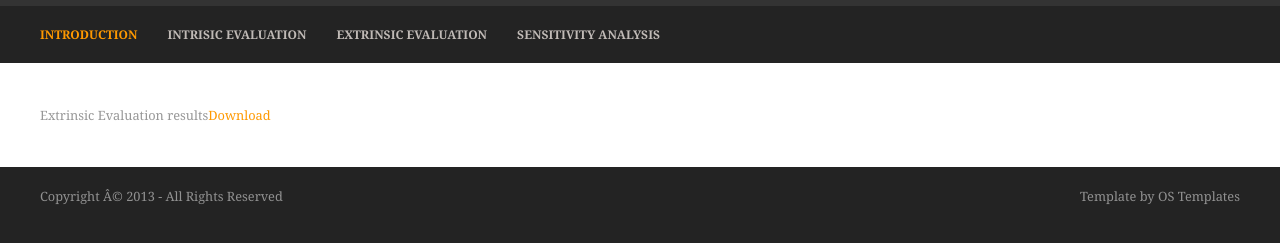
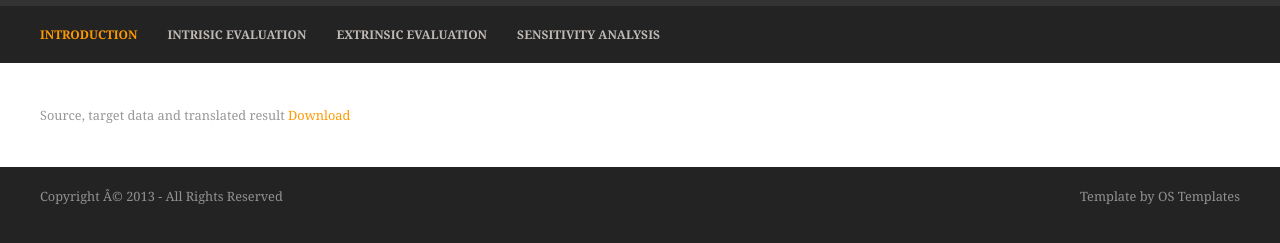
Before and after one commit to doubleblinddoubleblinddoubleblind/icse2018, a Jekyll site: the page 7-2.html, which Jekyll copies as it is, in a window 1280 px wide. Shown: the part 120-363 px from the top of the page. Built offline with Jekyll 4.4.1, drawn with Linux system fonts in a browser that asks for light colours.

Commit message:
Update 7-2.html

```diff
--- a/7-2.html
+++ b/7-2.html
@@ -50,7 +50,7 @@
   <div id="container">
     <!-- ################################################################################################ -->
     <div class="full_width clear">
-      <p>Extrinsic Evaluation results<a href="https://drive.google.com/uc?export=download&id=0B9-QRtybJfCIUmJVWlY0MUtXTEk">Download</a></p>
+      <p>Source, target data and translated result <a href="https://drive.google.com/uc?export=download&id=0B9-QRtybJfCIUmJVWlY0MUtXTEk">Download</a></p>
     </div>
     <!-- ################################################################################################ -->
   </div>
```
